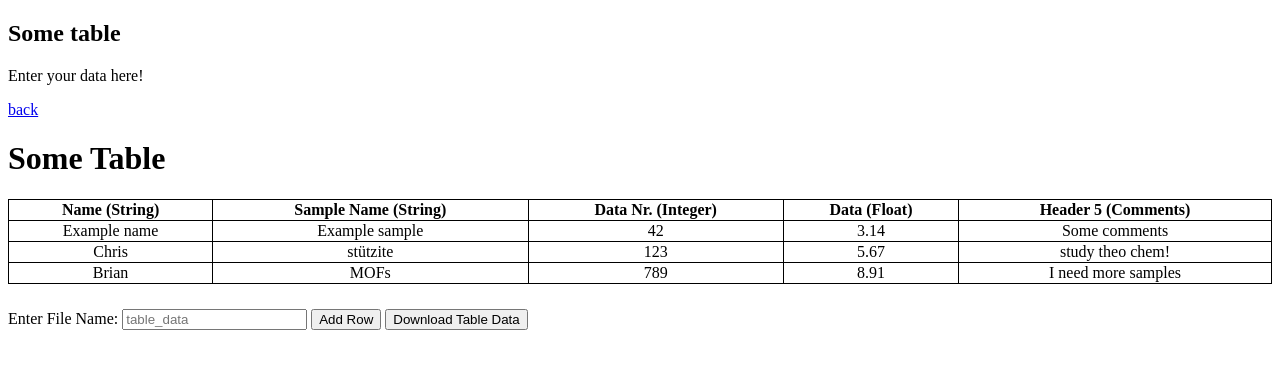
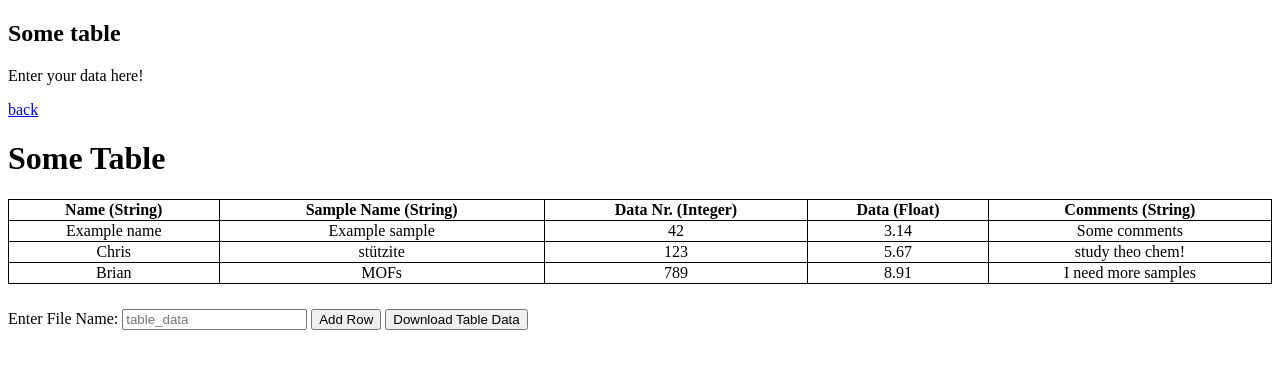
Before and after one commit to QuantumChemist/QuantumChemist.github.io, a Jekyll site: the page built from table.md, in a window 1280 px wide. Shown: the top 369 px of the page. Built offline with Jekyll 4.4.1, drawn with Linux system fonts in a browser that asks for light colours; our own code applies the rules of GitHub Pages for plain Markdown files.

Commit message:
Update table.html

```diff
--- a/_layouts/table.html
+++ b/_layouts/table.html
@@ -39,7 +39,7 @@
             <th>Sample Name (String)</th>
             <th>Data Nr. (Integer)</th>
             <th>Data (Float)</th>
-            <th>Header 5 (Comments)</th>
+            <th>Comments (String)</th>
         </tr>
     </thead>
     <tbody>
```
